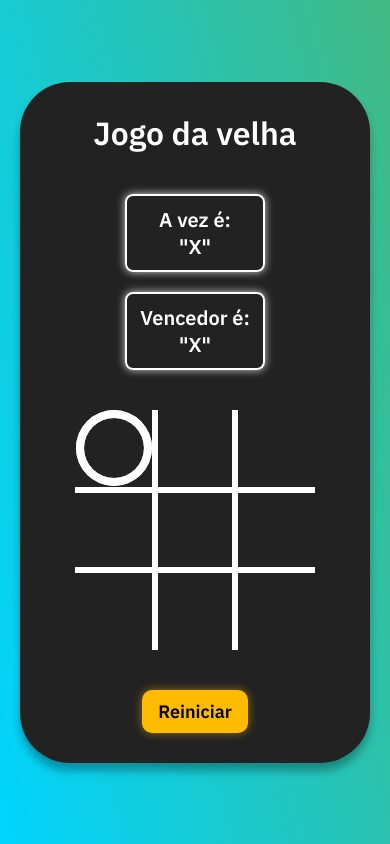
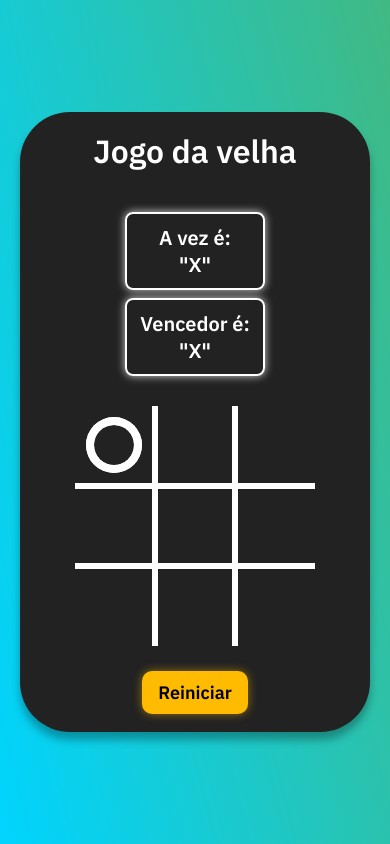
Before and after one commit to bernardocostaa/Jogo-da-velha, a plain HTML site: page index.html in a window 390 px wide. Both pictures are taken after a click on the element 115 px from the left and 449 px from the top of the page. Drawn offline with Linux system fonts and the light colour scheme.

Commit message:
js + css2

```diff
--- a/index.html
+++ b/index.html
@@ -15,7 +15,7 @@
     <h1>Jogo da velha</h1>
     <div class="info-game">
       <div class="vez">
-       <p>A vez é:<br>"<span>X</span>"</p>
+       <p>A vez é:<br>"<span id="qualJogador">X</span>"</p>
       </div>
       <div class="vencedor">
         <p>Vencedor é:<br>"<span>X</span>"</p>
--- a/js.js
+++ b/js.js
@@ -1,6 +1,7 @@
 const quadroGame = document.querySelectorAll('[data-quadro]')
 const area = document.querySelector('.area')
 const btnReset = document.getElementById('reset')
+const vez = document.getElementById('qualJogador')
 
 let isX = false
 
@@ -54,6 +55,10 @@ function trocaTurno(){
   }
 }
 
+function rederInfo(){
+
+}
+
 quadroGame.forEach((item)=>{
   item.addEventListener('click',eventoClique)
 })
--- a/style.css
+++ b/style.css
@@ -159,9 +159,24 @@ body{
   .info-game{
     flex-direction: column;
     align-items: center;
+    gap: 8px;
+  }
+  .area-game{
+    padding: 18px;
+  }
+  .area{
+    margin: 25px 0;
   }
   .celula{
     width: 80px;
     height: 80px;
   }
+  .celula.x::after,.celula.x::before{
+    width: 60px;
+  }
+  .celula.circulo::after,
+  .celula.circulo::before{
+    width: 40px;
+    height: 40px;
+  }
 }
```
